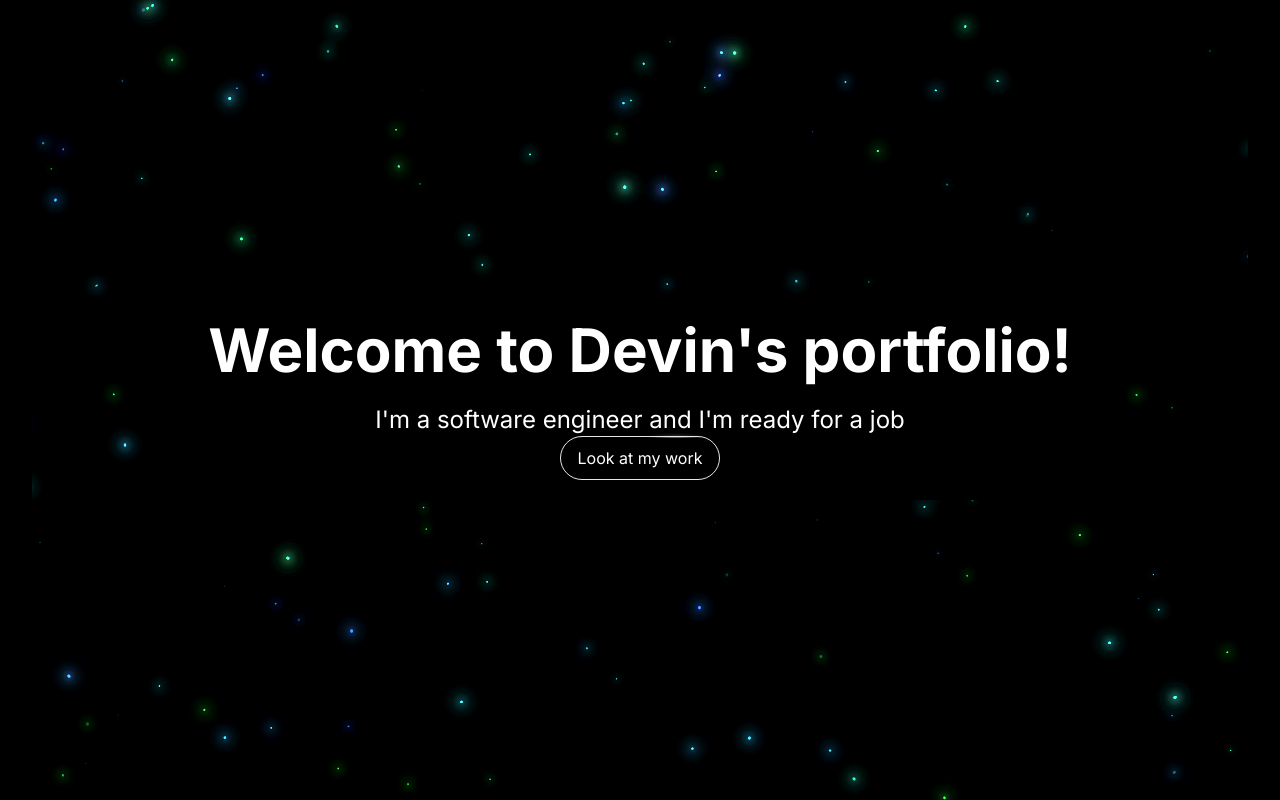
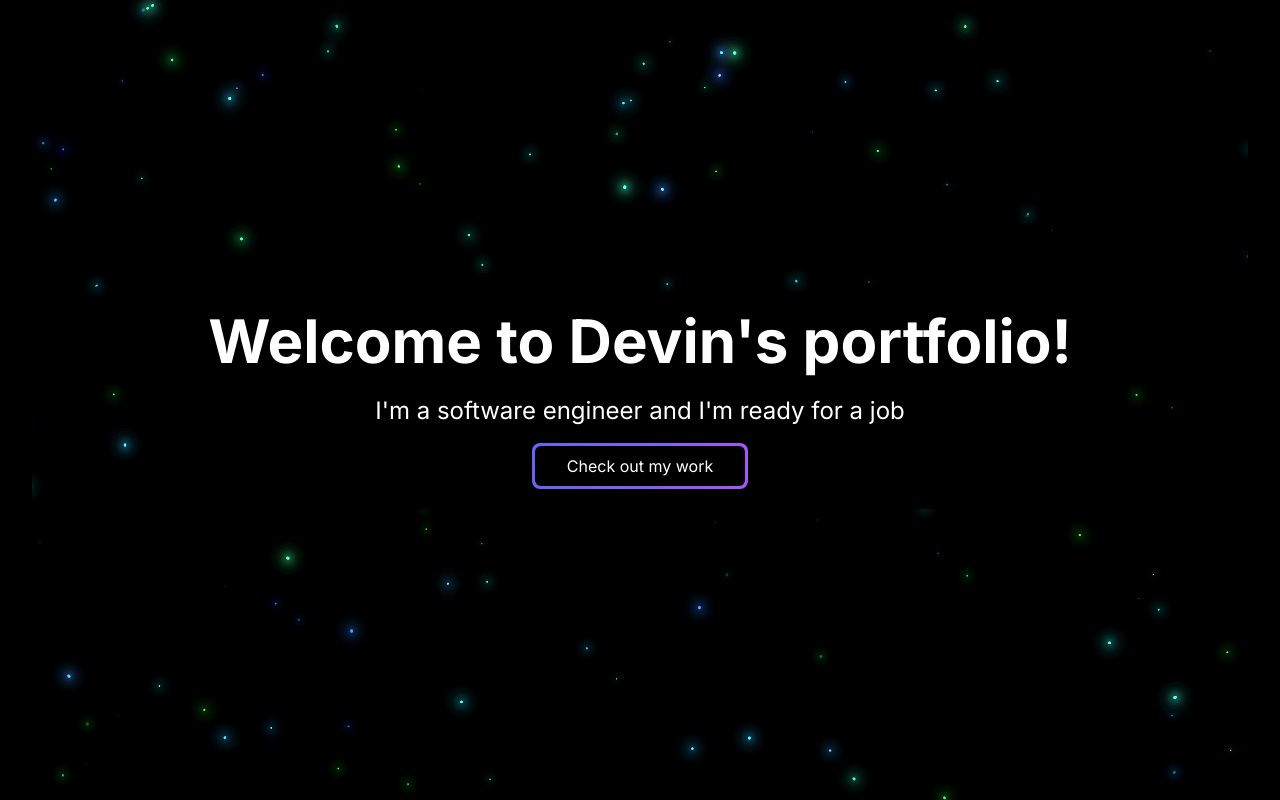
Before and after one commit to Devin-Hunter/Personal-Portfolio, a Next.js app in the folder devin-portfolio/: page / in a window 1280 px wide. Built offline with nearby package versions, Linux system fonts and the light colour scheme.

Commit message:
Changed Hero button to different style

```diff
--- a/devin-portfolio/src/components/Hero.jsx
+++ b/devin-portfolio/src/components/Hero.jsx
@@ -1,6 +1,6 @@
 import React from 'react'
 import { Vortex } from '../components/ui/vortex'
-import { HoverBorderGradient } from './ui/hover-border'
+import { LightUpButton } from './ui/LightUpButton'
 
 const Hero = () => {
   return (
@@ -47,11 +47,12 @@
             <p className="text-white text-sm md:text-2xl mt-6 text-center">
               I'm a software engineer and I'm ready for a job
             </p>
-            <a href='#about' className='justify-items-center'>
-              <HoverBorderGradient
-
-              children='Look at my work'/>
-            </a>
+            <div className=''>
+              <a href='#about' className=''>
+                <LightUpButton
+                title='Check out my work'/>
+              </a>
+            </div>
           </div>
 
         </Vortex>
--- /dev/null
+++ b/devin-portfolio/src/components/ui/LightUpButton.tsx
@@ -0,0 +1,16 @@
+import React from 'react'
+
+export const LightUpButton = ({
+  title, handleClick
+}: {
+  title: string;  handleClick?: () => void;
+}) => {
+  return (
+    <button className="p-[3px] mt-4 relative flex items-center justify-center">
+        <div className="absolute inset-0 bg-gradient-to-r from-indigo-500 to-purple-500 rounded-lg" />
+        <div className="px-8 py-2  bg-black rounded-[6px]  relative group transition duration-200 text-white hover:bg-transparent">
+            {title}
+        </div>
+    </button>
+  )
+}
--- a/devin-portfolio/src/components/ui/hover-border.tsx
+++ /dev/null
@@ -1,99 +0,0 @@
-"use client";
-import React, { useState, useEffect, useRef } from "react";
-
-import { motion } from "framer-motion";
-import { cn } from "@/lib/utils";
-
-type Direction = "TOP" | "LEFT" | "BOTTOM" | "RIGHT";
-
-export function HoverBorderGradient({
-  children,
-  containerClassName,
-  className,
-  as: Tag = "button",
-  duration = 1,
-  clockwise = true,
-  ...props
-}: React.PropsWithChildren<
-  {
-    as?: React.ElementType;
-    containerClassName?: string;
-    className?: string;
-    duration?: number;
-    clockwise?: boolean;
-  } & React.HTMLAttributes<HTMLElement>
->) {
-  const [hovered, setHovered] = useState<boolean>(false);
-  const [direction, setDirection] = useState<Direction>("TOP");
-
-  const rotateDirection = (currentDirection: Direction): Direction => {
-    const directions: Direction[] = ["TOP", "LEFT", "BOTTOM", "RIGHT"];
-    const currentIndex = directions.indexOf(currentDirection);
-    const nextIndex = clockwise
-      ? (currentIndex - 1 + directions.length) % directions.length
-      : (currentIndex + 1) % directions.length;
-    return directions[nextIndex];
-  };
-
-  const movingMap: Record<Direction, string> = {
-    TOP: "radial-gradient(20.7% 50% at 50% 0%, hsl(0, 0%, 100%) 0%, rgba(255, 255, 255, 0) 100%)",
-    LEFT: "radial-gradient(16.6% 43.1% at 0% 50%, hsl(0, 0%, 100%) 0%, rgba(255, 255, 255, 0) 100%)",
-    BOTTOM:
-      "radial-gradient(20.7% 50% at 50% 100%, hsl(0, 0%, 100%) 0%, rgba(255, 255, 255, 0) 100%)",
-    RIGHT:
-      "radial-gradient(16.2% 41.199999999999996% at 100% 50%, hsl(0, 0%, 100%) 0%, rgba(255, 255, 255, 0) 100%)",
-  };
-
-  const highlight =
-    "radial-gradient(75% 181.15942028985506% at 50% 50%, #3275F8 0%, rgba(255, 255, 255, 0) 100%)";
-
-  useEffect(() => {
-    if (!hovered) {
-      const interval = setInterval(() => {
-        setDirection((prevState) => rotateDirection(prevState));
-      }, duration * 1000);
-      return () => clearInterval(interval);
-    }
-  }, [hovered]);
-  return (
-    <Tag
-      onMouseEnter={(event: React.MouseEvent<HTMLDivElement>) => {
-        setHovered(true);
-      }}
-      onMouseLeave={() => setHovered(false)}
-      className={cn(
-        "relative flex rounded-full border  content-center bg-black/20 hover:bg-black/10 transition duration-500 dark:bg-white/20 items-center flex-col flex-nowrap gap-10 h-min justify-center overflow-visible p-px decoration-clone w-fit",
-        containerClassName
-      )}
-      {...props}
-    >
-      <div
-        className={cn(
-          "w-auto text-white z-10 bg-black px-4 py-2 rounded-[inherit]",
-          className
-        )}
-      >
-        {children}
-      </div>
-      <motion.div
-        className={cn(
-          "flex-none inset-0 overflow-hidden absolute z-0 rounded-[inherit]"
-        )}
-        style={{
-          filter: "blur(2px)",
-          position: "absolute",
-          width: "100%",
-          height: "100%",
-        }}
-        initial={{ background: movingMap[direction] }}
-        animate={{
-          background: hovered
-            ? [movingMap[direction], highlight]
-            : movingMap[direction],
-        }}
-        transition={{ ease: "linear", duration: duration ?? 1 }}
-      />
-      <div className="bg-black absolute z-1 flex-none inset-[2px] rounded-[100px]" />
-    </Tag>
-  );
-}
--- a/devin-portfolio/tailwind.config.ts
+++ b/devin-portfolio/tailwind.config.ts
@@ -18,7 +18,21 @@
   ],
   darkMode: "class",
   theme: {
-    extend: {},
+    extend: {
+      animation: {
+        shimmer: "shimmer 2s linear infinite",
+      },
+      keyframes: {
+        shimmer: {
+          from: {
+            backgroundPosition: "0 0",
+          },
+          to: {
+            backgroundPosition: "-200% 0",
+          },
+        },
+      },
+    },
   },
   plugins: [addVariablesForColors,
     function ({ matchUtilities, theme }: any) {
```
